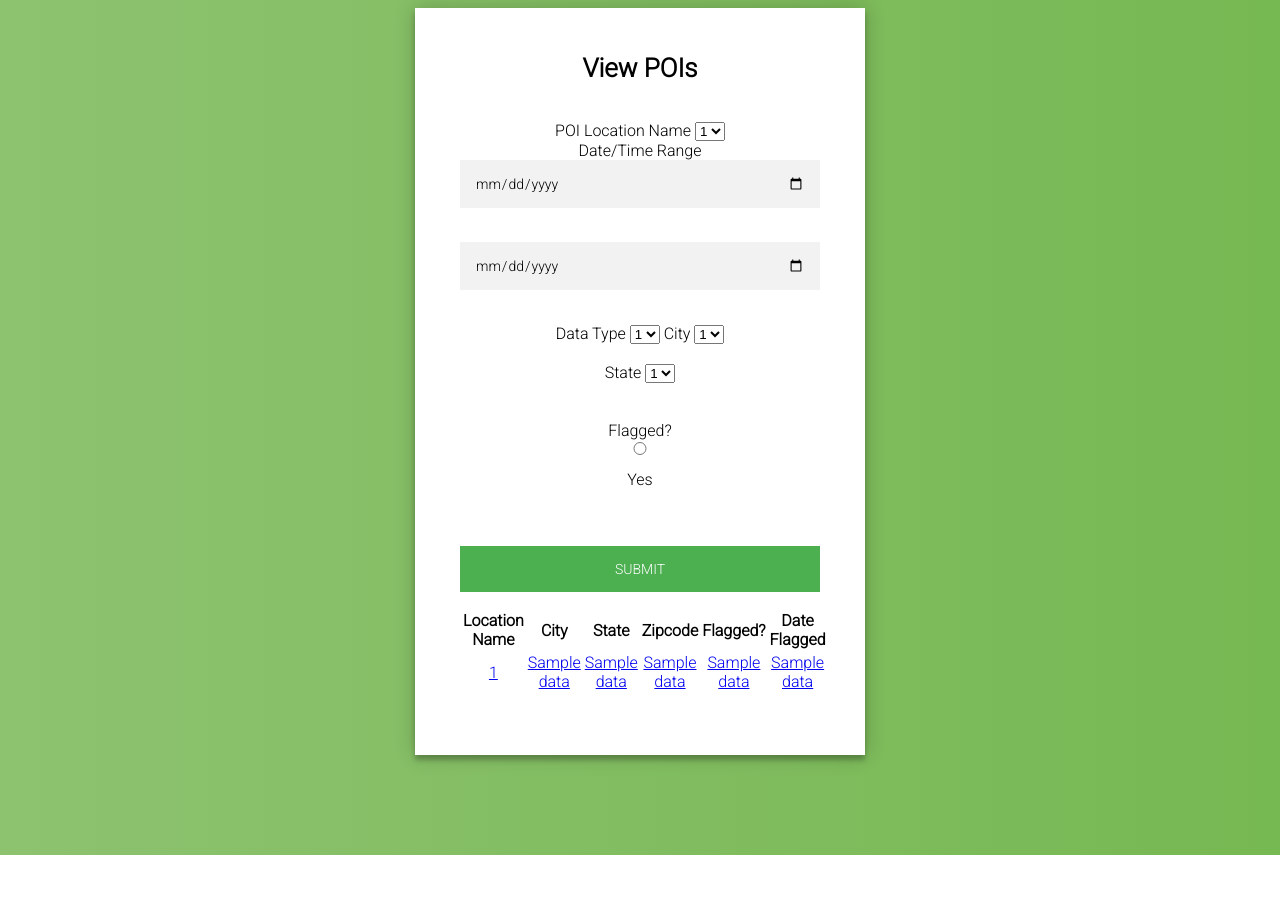
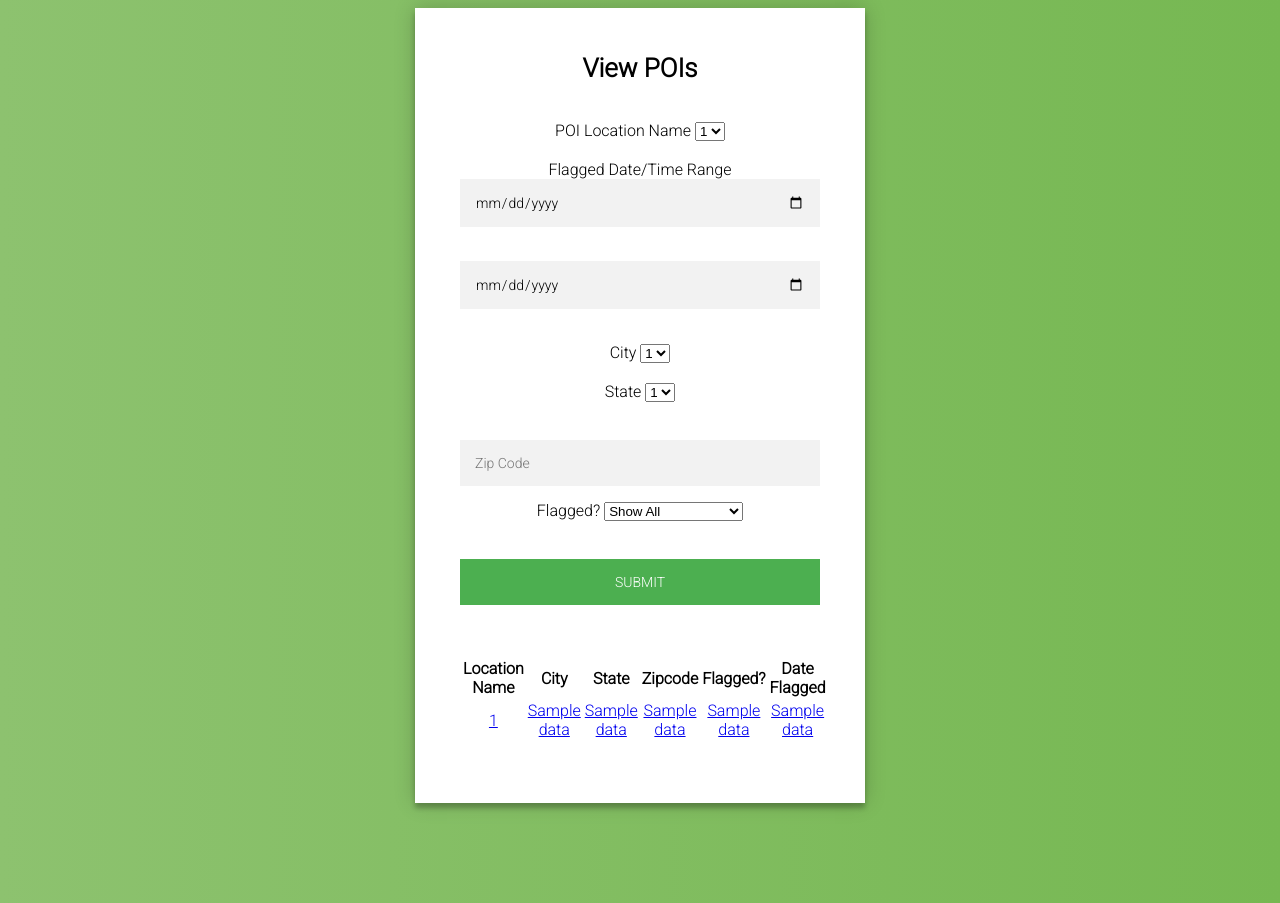
Before and after one commit to cclaassen3/service_learn_sustain, a Flask app: template templates/search-data-point.html in a window 1280 px wide. Before the commit the page ends 855 px from the top, so only its background shows below. Run offline with Flask 2, Linux system fonts and the light colour scheme; the template is opened without the code that fills it: most values are stand-ins (such as "Sample title", 1, 10 or a date in 2020); some libraries are stand-ins or nearby versions.

Commit message:
fixed radio button

```diff
--- a/application.py
+++ b/application.py
@@ -70,7 +70,6 @@ def registration():
             if not city or not state or not title: return flask.render_template('registration.html', cities=db.retrieveCities(), states=db.retrieveStates(), error="Please fill out all City Official Fields")
             if not db.existsCityState(city, state): return flask.render_template('registration.html', cities=db.retrieveCities(), states=db.retrieveStates(), error="Invalid City State Combination")
 
-
         #add to DB
         accepted = db.register(insertedUser, insertedEmail, insertedPass, insertedType)
         if accepted and insertedType == 'City Official': db.addCityOfficial(insertedUser, city, state, title)
@@ -99,9 +98,6 @@ def poiDetails():
         print data
         return flask.render_template('poi-details.html', poilocation = poiLocation, data_points = data, types = db.retrieveDataTypes())
 
-
-
-
 @app.route('/logout')
 def logout():
     return flask.redirect('/login')
@@ -122,25 +118,37 @@ def admin():
     return flask.render_template('admin.html')
 
 @app.route('/search-data-point', methods=['GET', 'POST'])
-def search_POI():
-    global poiLocation
+def search_data_points():
+
     if permissions_enabled and not user: return flask.redirect('login')
+
     if flask.request.method == 'GET':
         return flask.render_template('search-data-point.html', locations=db.retrievePOILocations(), datatype = db.retrieveDataTypes(), cities = db.retrieveCities(), states = db.retrieveStates(), data_points="")
+
     elif flask.request.method == 'POST':
         location = request.form['poi_location'].replace('+', ' ')
-        poiLocation = location
-        print poiLocation
         city = request.form['city'].replace('+', ' ')
         state = request.form['state'].replace('+', ' ')
-        if request.form['flaggedy'] == "1":
-            flagged = "1"
-        else:
-            flagged = "0"
+        zipcode = request.form['zip_code']
         date1 = request.form['datetime1']
         date2 = request.form['datetime2']
-        #data_points = location + city + state + flagged + date1
-        data_points = db.retrieveFilteredData(location, city, state, flagged, date1, date2)
+        flagged = False
+        if request.form['flagged'] == "flagged_only":
+            flagged = True
+
+        dictionary = {}
+        if location: dictionary['location_name'] = location
+        if city: dictionary['City'] = city
+        if state: dictionary['State'] = state
+        if zipcode: dictionary['zip_code'] = zipcode
+        if date1: dictionary['min_date'] = date1
+        if date2: dictionary['max_date'] = date2
+        if flagged: dictionary['flagged'] = flagged
+
+        data_points = db.retrieveFilteredDataPoints(dictionary)
+
+        global poiLocation
+        poilocation = location
         return render_template('search-data-point.html', locations=db.retrievePOILocations(), datatype = db.retrieveDataTypes(), cities = db.retrieveCities(), states = db.retrieveStates(), data_points= data_points)
         #if not db.existsCityState(city, state): return flask.render_template('add_new_poi_location.html', cities=db.retrieveCities(), states=db.retrieveStates(), error="Invalid City State Combination")
 
--- a/templates/registration.html
+++ b/templates/registration.html
@@ -14,7 +14,7 @@
       <input type="password" name="confpassword" id="confpassword" placeholder="confirm password"/>
       <label> User Type </label>
           <select name="usertype">
-          <option value="City cScientist">City Scientist</option>
+          <option value="City Scientist">City Scientist</option>
           <option value="City Official">City Official</option>
           </select>
       <br><br><br>
--- a/templates/search-data-point.html
+++ b/templates/search-data-point.html
@@ -12,16 +12,10 @@
             <option value={{ location[0].replace(' ', '+') }}>{{ location[0] }}</option>
           {% endfor %}
         </select>
-      <br>
-      <label>Date/Time Range </label>
+      <br><br>
+      <label>Flagged Date/Time Range </label>
         <input type="date" name="datetime1"></input><br><br>
         <input type="date" name="datetime2"></input><br><br>
-      <label>Data Type</label>
-        <select name="data_type">
-          {% for type in datatype %}
-          <option value={{ type[0].replace(' ', '+') }}>{{ type[0] }}</option>
-          {% endfor %}
-        </select>
       <label>City</label>
         <select name="city">
           {% for city in cities %}
@@ -36,11 +30,17 @@
           {% endfor %}
         </select>
       <br><br><br>
+      <input type="text" id="zip_code" name="zip_code" placeholder="Zip Code"/>
       <label> Flagged? </label>
-      <input type="radio" name="flaggedy" value="1"> Yes </input> <br>
+      <select name="flagged">
+          <option value="all">Show All</option>
+          <option value="flagged_only">Show Flagged Only</option>
+      </select>
       <br><br><br>
-      <button>Submit</button>
+      <button type="submit" formaction="search-data-point">Submit</button>
       <p id = "feedback"  style="color: red">{{error}}</p>
+      </form>
+      <br>
       <p id= "results"> <table>
         <tr>
           <th>Location Name</th>
@@ -60,7 +60,6 @@
             <td><a href="{{url_for('poiDetails')}}"> {{data[3]}}</td>
         </tr>
         {% endfor %}
-</table> </label></p>
-    </form>
+        </table> </label></p>
   </div>
 </div>
```
Also changed, not shown: db.py (+27 -17 lines).
